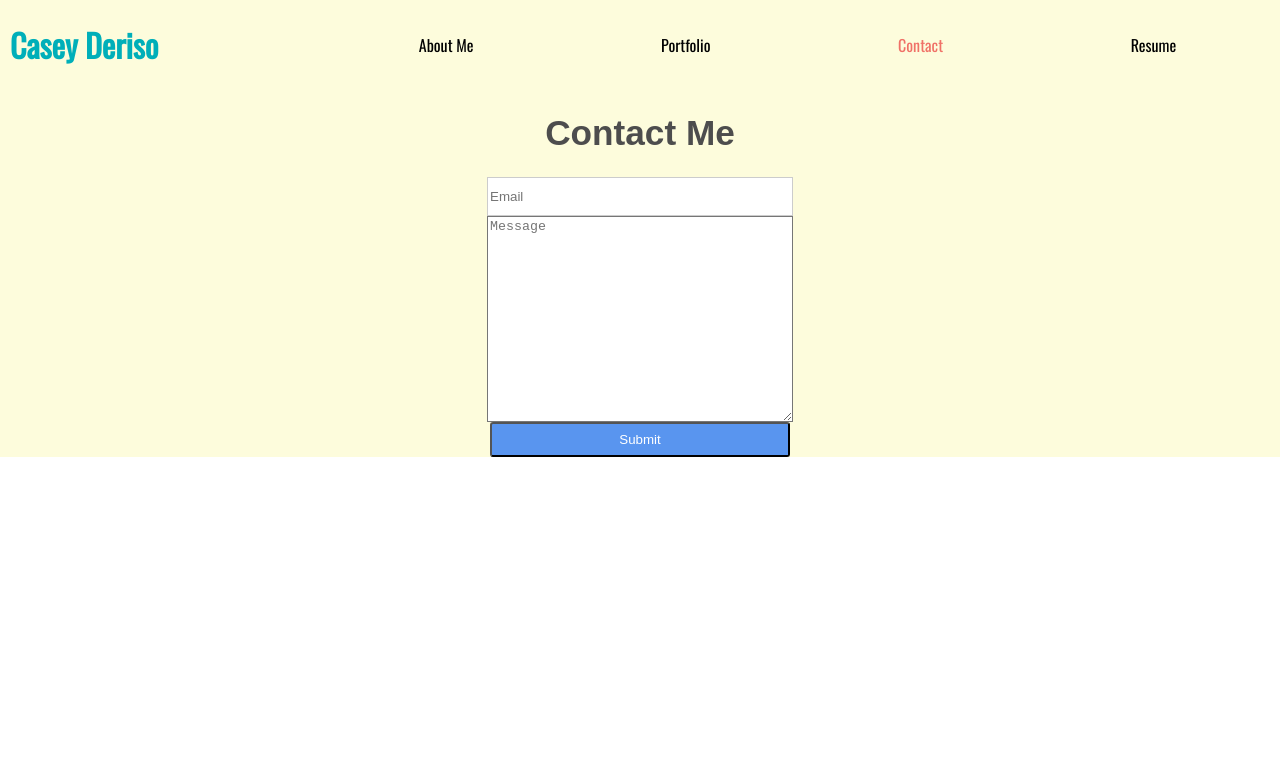
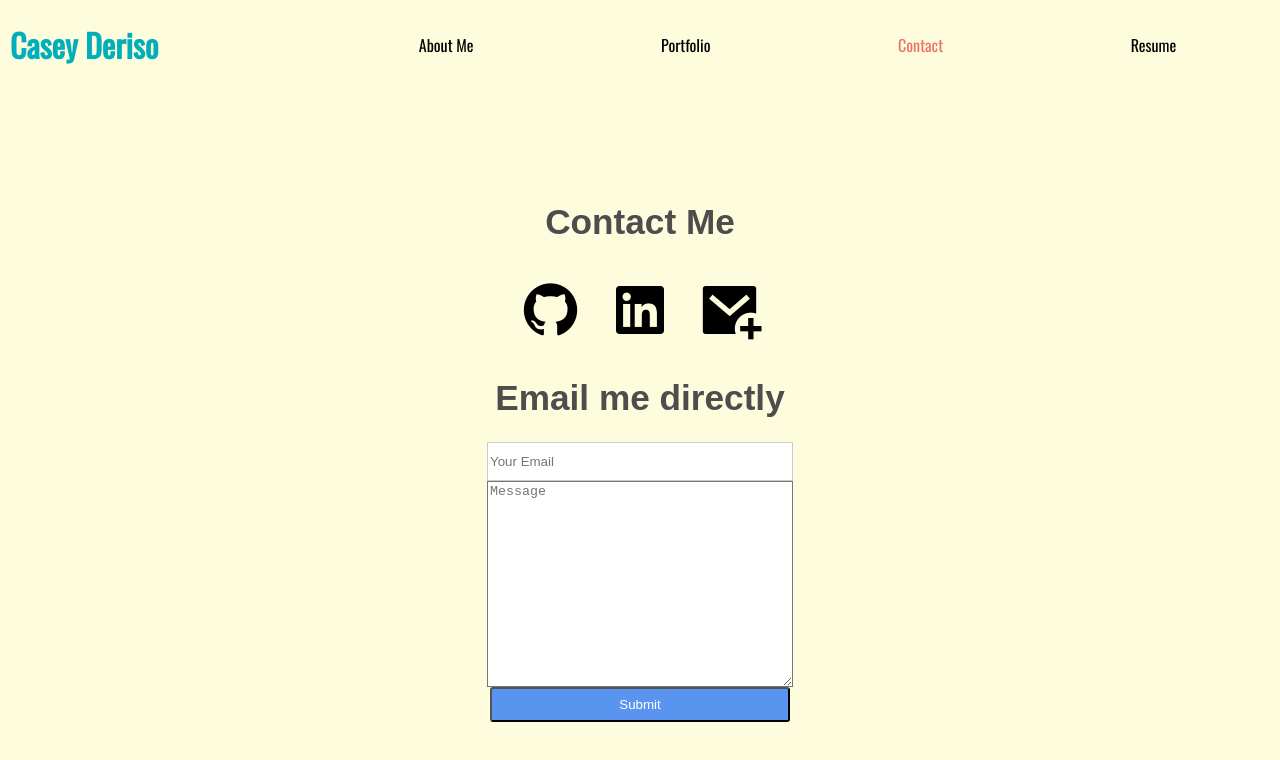
Before and after one commit to CaseyDeriso/react-portfolio, a React (Create React App) app: page / in a window 1280 px wide. Both pictures are taken after a click on the link "Contact". Shown: the top 760 px of the page. Built offline with nearby package versions, Linux system fonts and the light colour scheme.

Commit message:
added links to contact section

```diff
--- a/src/components/Contact/index.js
+++ b/src/components/Contact/index.js
@@ -8,7 +8,9 @@ const FormWrapper = styled.div`
   align-items: center;
   justify-content: center;
   flex-direction: column;
-`
+  height: 90vh;
+  overflow: none;
+`;
 
 const Form = styled.form`
   width: 300px;
@@ -29,7 +31,7 @@ const TextArea = styled.textarea`
   height: 200px;
   border: 1px soild #ccc;
   background-color: #fff;
-`
+`;
 
 const Button = styled.button`
   width: 300px;
@@ -39,32 +41,61 @@ const Button = styled.button`
   border-radius: 3px;
 `;
 
-// Text
-
 const Title = styled.h1`
-  font-family: 'Raleway', sans-serif;
+  font-family: "Raleway", sans-serif;
   font-weight: 600;
   color: #4d4d4d;
   font-size: 2.2em;
 `;
 
+const ContactGrid = styled.div`
+  display: grid;
+  grid-template-columns: repeat(3, 1fr);
+`;
 
-
+const Icon = styled.a`
+  font-size: 4em;
+  color: rgb(0, 0, 0);
+  padding: 0.2em;
+  text-decoration: none;
+`;
 
 function Contact() {
-
-
-
-  return(
+  return (
     <FormWrapper>
       <Title>Contact Me</Title>
-    <Form>
-      <Input type="text" name="email" placeholder="Email" />
+      <ContactGrid>
+        <link
+          href="https://cdn.jsdelivr.net/npm/remixicon@2.5.0/fonts/remixicon.css"
+          rel="stylesheet"
+        />
+        <Icon
+          href={"https://github.com/CaseyDeriso"}
+          target="_blank"
+          className="ri-github-fill"
+        />
+        <Icon
+          href={"https://www.linkedin.com/in/casey-deriso-b789409b/"}
+          target="_blank"
+          className="ri-linkedin-box-fill"
+        />
+        <Icon
+          href={"mailto:caseyderiso@gmail.com"}
+          target="_blank"
+          className="ri-mail-add-fill"
+        />
+      </ContactGrid>
+      <Form onSubmit={(e) => {
+        e.preventDefault();
+        e.target.reset();
+      }}>
+        <Title>Email me directly</Title>
+        <Input type="email" name="email" placeholder="Your Email" />
         <TextArea type="text" name="messgae" placeholder="Message" />
         <Button type="submit">Submit</Button>
       </Form>
     </FormWrapper>
-  )
+  );
 }
 
 export default Contact;
```
Lines whose indentation alone changed are shown as unchanged.
